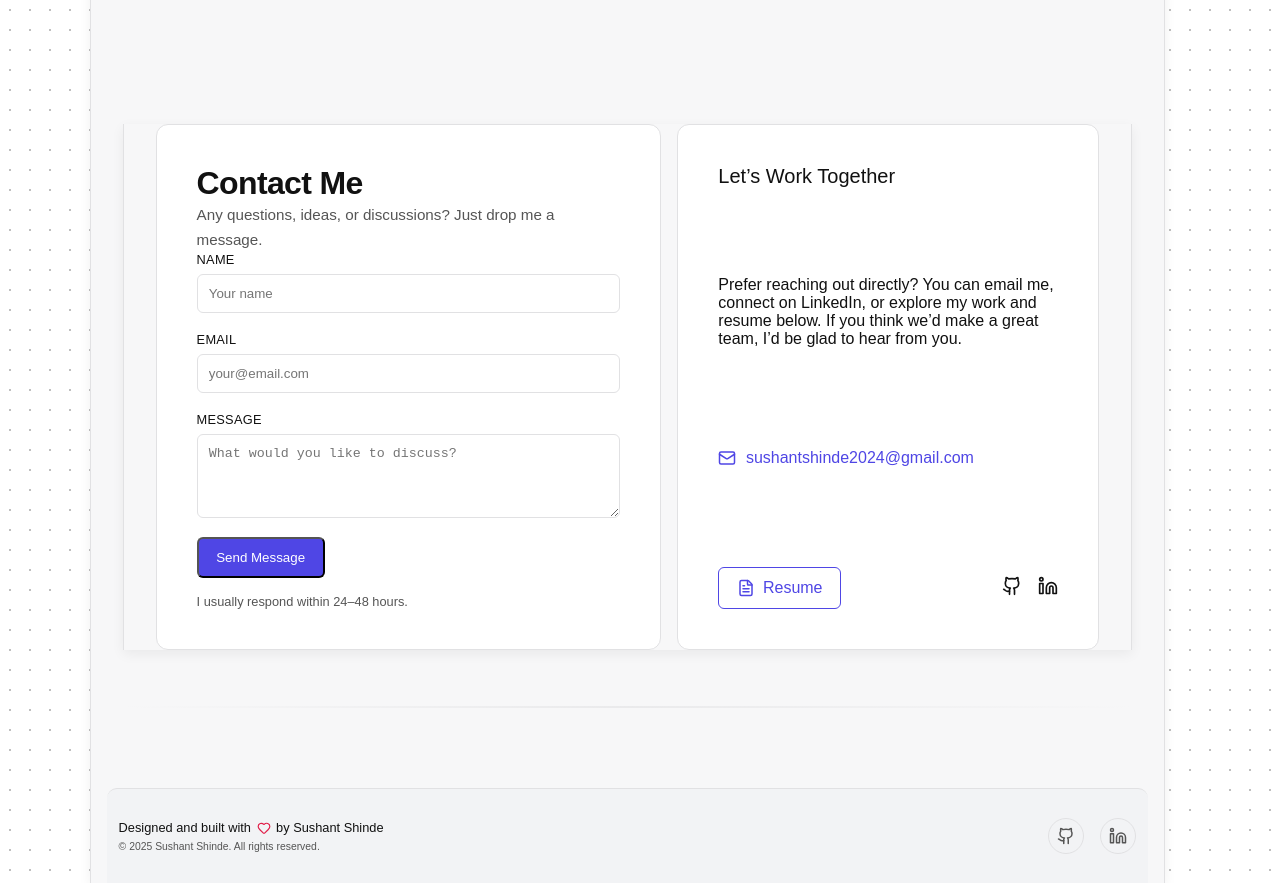
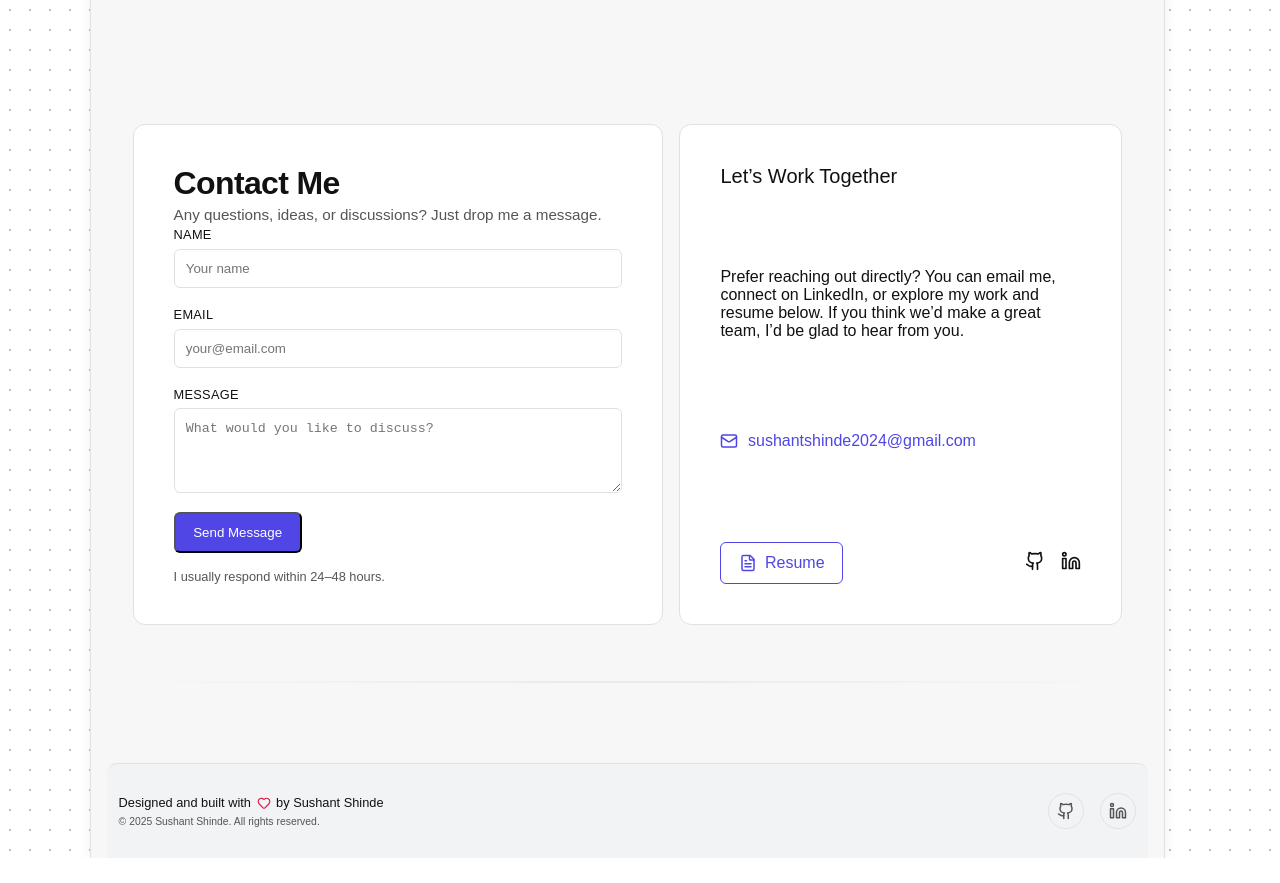
Before and after one commit to sushantshinde7/sushant-portfolio, a React (Vite) app: page / in a window 1280 px wide. Shown: the part 1780-2663 px from the top of the page. After the commit the page ends 2638 px from the top, so only its background shows below. Built offline with nearby package versions, Linux system fonts and the light colour scheme.

Commit message:
contact container layout fixed

```diff
--- a/src/components/Contact.jsx
+++ b/src/components/Contact.jsx
@@ -4,7 +4,7 @@ import { Mail, Github, Linkedin, FileText } from "lucide-react";
 function Contact() {
   return (
     <section id="contact" className="contact-section">
-      <div className="contact-wrapper content-container">
+      <div className="contact-wrapper ">
         {/* LEFT — FORM */}
         <div className="contact-form">
           <h2>Contact Me</h2>
--- a/src/styles/Contact.css
+++ b/src/styles/Contact.css
@@ -21,6 +21,9 @@
   display: grid;
   grid-template-columns: 1.2fr 1fr;
   gap: 1rem;
+  background: transparent;
+  border: none;
+  padding:0 10px;
 }
 
 #contact {
```
